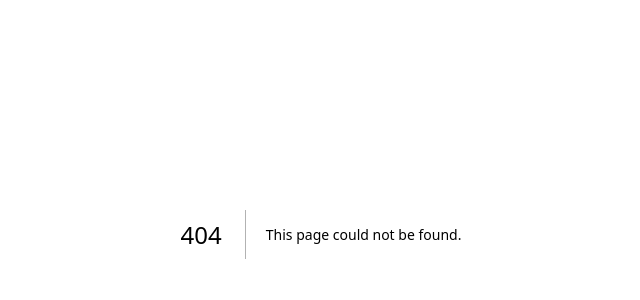
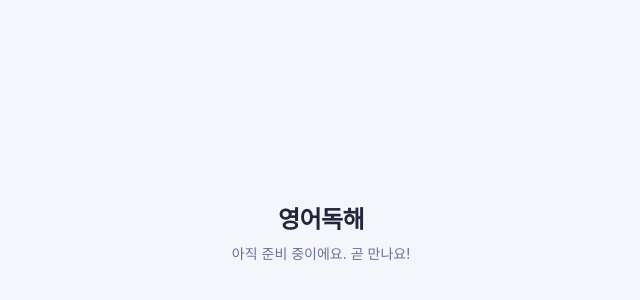
Before and after one commit to limsejoon/Chloe, a Next.js app: page /comprehension in a window 1280 px wide. Before the commit this address had no page. Shown: the part 166-466 px from the top of the page, without its empty margins (319-959 px from the left). Built offline with nearby package versions, Linux system fonts and the light colour scheme; a web font is replaced by a local one.

Commit message:
feat: add comprehension placeholder page

```diff
--- /dev/null
+++ b/src/app/comprehension/page.tsx
@@ -0,0 +1,8 @@
+export default function ComprehensionPage() {
+  return (
+    <main className="mx-auto flex min-h-screen max-w-sm flex-col items-center justify-center gap-2 p-8 text-center">
+      <h1 className="text-2xl font-extrabold tracking-tight text-text">영어독해</h1>
+      <p className="text-sm text-text-muted">아직 준비 중이에요. 곧 만나요!</p>
+    </main>
+  );
+}
```
